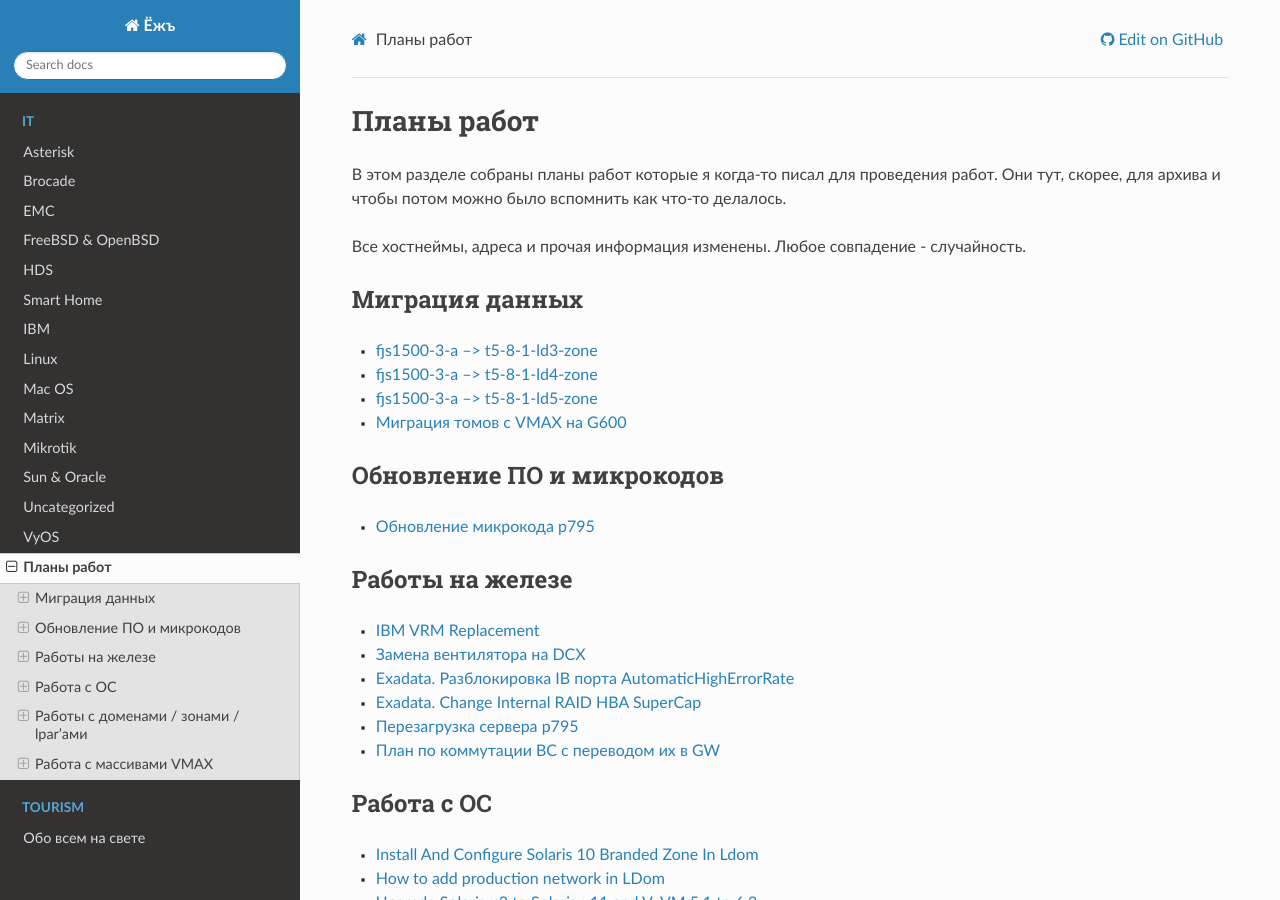
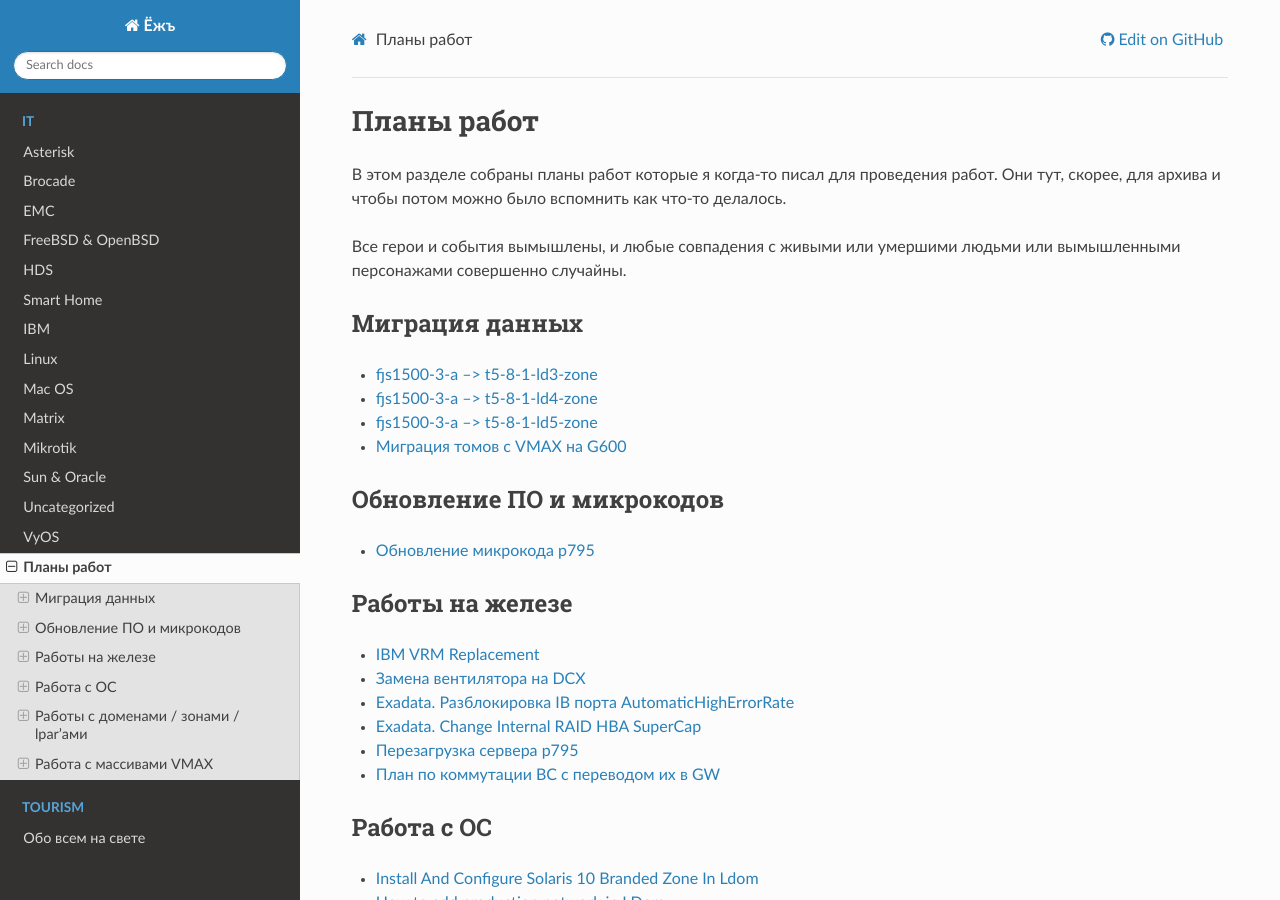
Before and after one commit to jeffscrum/jeffscrum.github.io, a Sphinx documentation site: the page built from source/tasks/index.rst, in a window 1280 px wide and 900 px high. Built offline with Sphinx 7.4.7 and the Read the Docs theme 2.0.0, drawn with Linux system fonts in a browser that asks for light colours.

Commit message:
Update index.rst

```diff
--- a/source/tasks/index.rst
+++ b/source/tasks/index.rst
@@ -5,7 +5,7 @@
 
 В этом разделе собраны планы работ которые я когда-то писал для проведения работ. Они тут, скорее, для архива и чтобы потом можно было вспомнить как что-то делалось.
 
-Все хостнеймы, адреса и прочая информация изменены. Любое совпадение - случайность.
+Все герои и события вымышлены, и любые совпадения с живыми или умершими людьми или вымышленными персонажами совершенно случайны.
 
 Миграция данных
 ---------------
```
